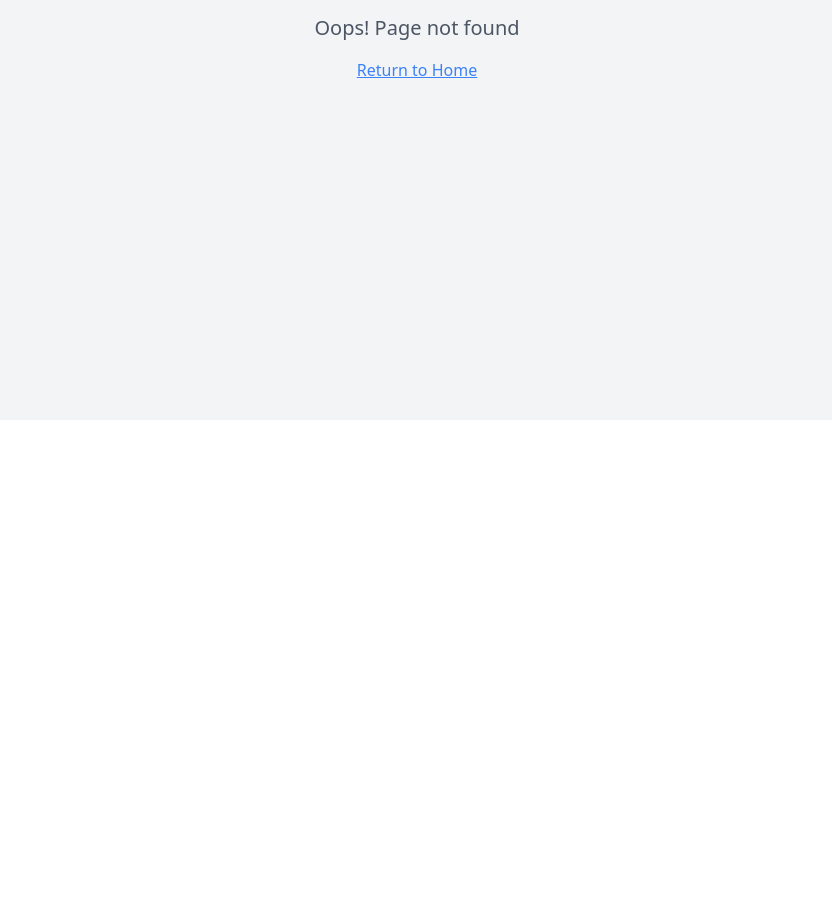
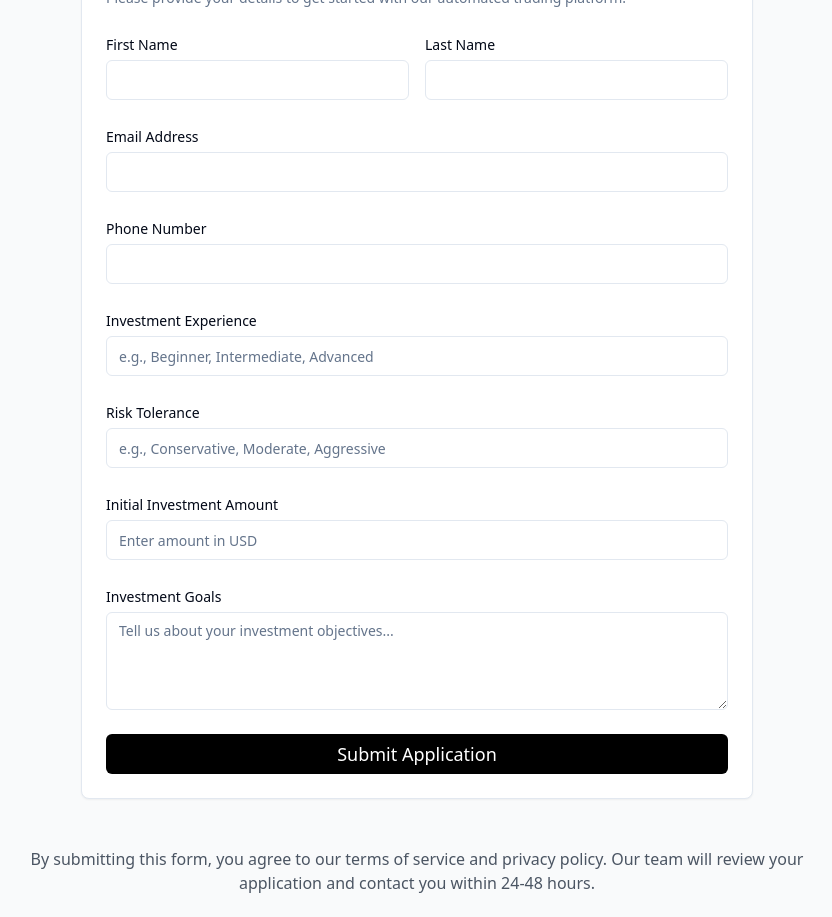
Before and after one commit to harshalalgonaus/algonauts-trade-flow, a React (Vite) app: page /open-account in a window 1280 px wide. Before the commit this address had no page. Shown: the part 380-1297 px from the top of the page, without its empty margins (223-1055 px from the left). Before the commit the page ends 800 px from the top, so only its background shows below. Built offline with nearby package versions, Linux system fonts and the light colour scheme.

Commit message:
feat: Create Open Account page
Adds the Open Account page and updates the header logo to link to the homepage.

```diff
--- a/src/App.tsx
+++ b/src/App.tsx
@@ -6,6 +6,7 @@ import { QueryClient, QueryClientProvider } from "@tanstack/react-query";
 import { BrowserRouter, Routes, Route } from "react-router-dom";
 import Index from "./pages/Index";
 import FoundersVision from "./pages/FoundersVision";
+import OpenAccount from "./pages/OpenAccount";
 import NotFound from "./pages/NotFound";
 
 const queryClient = new QueryClient();
@@ -19,6 +20,7 @@ const App = () => (
         <Routes>
           <Route path="/" element={<Index />} />
           <Route path="/founders-vision" element={<FoundersVision />} />
+          <Route path="/open-account" element={<OpenAccount />} />
           {/* ADD ALL CUSTOM ROUTES ABOVE THE CATCH-ALL "*" ROUTE */}
           <Route path="*" element={<NotFound />} />
         </Routes>
--- a/src/components/Header.tsx
+++ b/src/components/Header.tsx
@@ -1,5 +1,6 @@
 
 import { useState } from 'react';
+import { Link } from 'react-router-dom';
 import { Button } from '@/components/ui/button';
 
 export const Header = () => {
@@ -9,7 +10,7 @@ export const Header = () => {
     <header className="relative bg-white border-b border-gray-200 sticky top-0 z-50 backdrop-blur-sm bg-white/95">
       <div className="max-w-7xl mx-auto px-4 sm:px-6 lg:px-8">
         <div className="relative flex items-center justify-between py-4">
-  <div className="flex items-center space-x-2 z-10 cursor-pointer hover:scale-105 transition-transform duration-300">
+          <Link to="/" className="flex items-center space-x-2 z-10 cursor-pointer hover:scale-105 transition-transform duration-300">
             <img
               src="logo.jpeg"
               alt="Algonauts Logo"
@@ -19,9 +20,7 @@ export const Header = () => {
               <span className="text-xl font-bold text-black text-center">ALGONAUTS</span>
               <span className="text-xl font-bold text-black text-center">TECHNOLOGIES</span>
             </div>
-  </div>
-
-
+          </Link>
 
           {/* Centered Navigation - Absolute Center */}
           <nav className="hidden lg:flex space-x-8 absolute left-1/2 transform -translate-x-1/2">
@@ -53,11 +52,12 @@ export const Header = () => {
             >
               Login
             </Button>
+            <Link to="/open-account">
               <Button className="bg-black text-white hover:bg-gray-800 px-6 py-2 transition-all duration-300 hover:scale-105 hover:shadow-lg">
                 Open Account
               </Button>
+            </Link>
           </div>
-
 
           {/* Mobile menu button */}
           <button
@@ -119,9 +119,11 @@ export const Header = () => {
                   <Button variant="outline" className="border-black text-black hover:bg-gray-50 w-fit transition-all duration-300 hover:scale-105">
                     Login
                   </Button>
+                  <Link to="/open-account">
                     <Button className="bg-black text-white hover:bg-gray-800 w-fit transition-all duration-300 hover:scale-105">
                       Open Account
                     </Button>
+                  </Link>
                 </div>
               </div>
             </nav>
--- /dev/null
+++ b/src/pages/OpenAccount.tsx
@@ -0,0 +1,187 @@
+
+import { useState } from 'react';
+import { Header } from '@/components/Header';
+import { Footer } from '@/components/Footer';
+import { Button } from '@/components/ui/button';
+import { Input } from '@/components/ui/input';
+import { Label } from '@/components/ui/label';
+import { Textarea } from '@/components/ui/textarea';
+import { Card, CardContent, CardDescription, CardHeader, CardTitle } from '@/components/ui/card';
+
+const OpenAccount = () => {
+  const [formData, setFormData] = useState({
+    firstName: '',
+    lastName: '',
+    email: '',
+    phone: '',
+    investmentExperience: '',
+    riskTolerance: '',
+    initialInvestment: '',
+    investmentGoals: ''
+  });
+
+  const handleInputChange = (e: React.ChangeEvent<HTMLInputElement | HTMLTextAreaElement>) => {
+    const { name, value } = e.target;
+    setFormData(prev => ({
+      ...prev,
+      [name]: value
+    }));
+  };
+
+  const handleSubmit = (e: React.FormEvent) => {
+    e.preventDefault();
+    console.log('Form submitted:', formData);
+    // Handle form submission here
+  };
+
+  return (
+    <div className="min-h-screen bg-gray-50">
+      <Header />
+
+      <main className="max-w-4xl mx-auto px-4 sm:px-6 lg:px-8 py-12">
+        <div className="text-center mb-12">
+          <h1 className="text-4xl font-bold text-gray-900 mb-4">Open Your Account</h1>
+          <p className="text-xl text-gray-600 max-w-2xl mx-auto">
+            Start your journey with Algonauts Technologies and let our AI-powered systems
+            manage your portfolio for optimal returns with controlled risk.
+          </p>
+        </div>
+
+        <Card className="max-w-2xl mx-auto">
+          <CardHeader>
+            <CardTitle className="text-2xl">Account Information</CardTitle>
+            <CardDescription>
+              Please provide your details to get started with our automated trading platform.
+            </CardDescription>
+          </CardHeader>
+          <CardContent>
+            <form onSubmit={handleSubmit} className="space-y-6">
+              <div className="grid grid-cols-1 md:grid-cols-2 gap-4">
+                <div>
+                  <Label htmlFor="firstName">First Name</Label>
+                  <Input
+                    id="firstName"
+                    name="firstName"
+                    type="text"
+                    required
+                    value={formData.firstName}
+                    onChange={handleInputChange}
+                    className="mt-1"
+                  />
+                </div>
+                <div>
+                  <Label htmlFor="lastName">Last Name</Label>
+                  <Input
+                    id="lastName"
+                    name="lastName"
+                    type="text"
+                    required
+                    value={formData.lastName}
+                    onChange={handleInputChange}
+                    className="mt-1"
+                  />
+                </div>
+              </div>
+
+              <div>
+                <Label htmlFor="email">Email Address</Label>
+                <Input
+                  id="email"
+                  name="email"
+                  type="email"
+                  required
+                  value={formData.email}
+                  onChange={handleInputChange}
+                  className="mt-1"
+                />
+              </div>
+
+              <div>
+                <Label htmlFor="phone">Phone Number</Label>
+                <Input
+                  id="phone"
+                  name="phone"
+                  type="tel"
+                  required
+                  value={formData.phone}
+                  onChange={handleInputChange}
+                  className="mt-1"
+                />
+              </div>
+
+              <div>
+                <Label htmlFor="investmentExperience">Investment Experience</Label>
+                <Input
+                  id="investmentExperience"
+                  name="investmentExperience"
+                  type="text"
+                  placeholder="e.g., Beginner, Intermediate, Advanced"
+                  value={formData.investmentExperience}
+                  onChange={handleInputChange}
+                  className="mt-1"
+                />
+              </div>
+
+              <div>
+                <Label htmlFor="riskTolerance">Risk Tolerance</Label>
+                <Input
+                  id="riskTolerance"
+                  name="riskTolerance"
+                  type="text"
+                  placeholder="e.g., Conservative, Moderate, Aggressive"
+                  value={formData.riskTolerance}
+                  onChange={handleInputChange}
+                  className="mt-1"
+                />
+              </div>
+
+              <div>
+                <Label htmlFor="initialInvestment">Initial Investment Amount</Label>
+                <Input
+                  id="initialInvestment"
+                  name="initialInvestment"
+                  type="number"
+                  placeholder="Enter amount in USD"
+                  value={formData.initialInvestment}
+                  onChange={handleInputChange}
+                  className="mt-1"
+                />
+              </div>
+
+              <div>
+                <Label htmlFor="investmentGoals">Investment Goals</Label>
+                <Textarea
+                  id="investmentGoals"
+                  name="investmentGoals"
+                  placeholder="Tell us about your investment objectives..."
+                  value={formData.investmentGoals}
+                  onChange={handleInputChange}
+                  className="mt-1"
+                  rows={4}
+                />
+              </div>
+
+              <Button
+                type="submit"
+                className="w-full bg-black text-white hover:bg-gray-800 py-3 text-lg"
+              >
+                Submit Application
+              </Button>
+            </form>
+          </CardContent>
+        </Card>
+
+        <div className="mt-12 text-center">
+          <p className="text-gray-600">
+            By submitting this form, you agree to our terms of service and privacy policy.
+            Our team will review your application and contact you within 24-48 hours.
+          </p>
+        </div>
+      </main>
+
+      <Footer />
+    </div>
+  );
+};
+
+export default OpenAccount;
```
Lines whose indentation alone changed are shown as unchanged.
